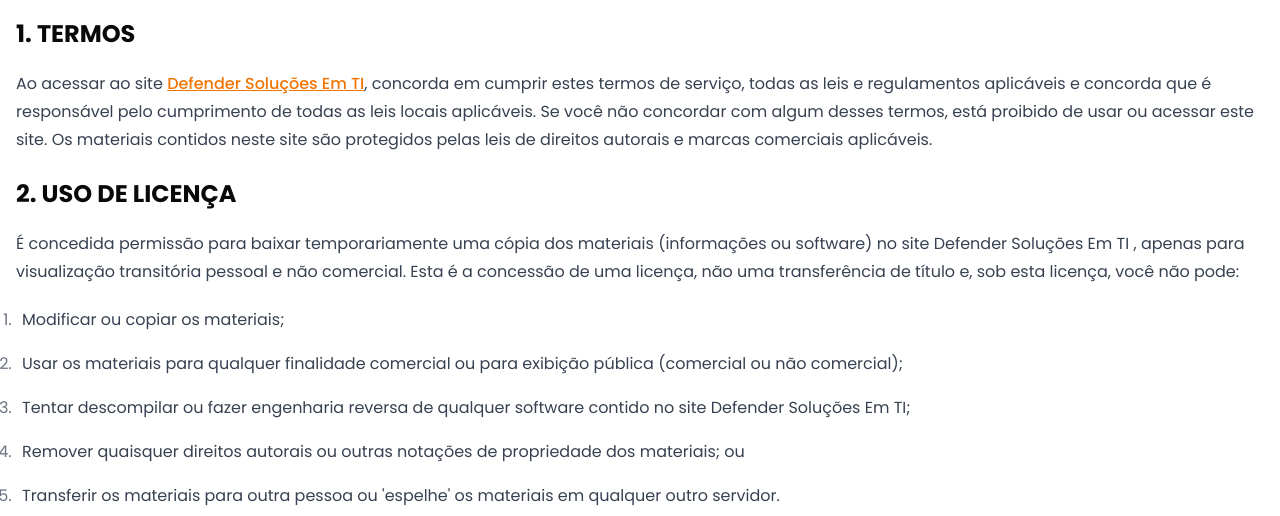
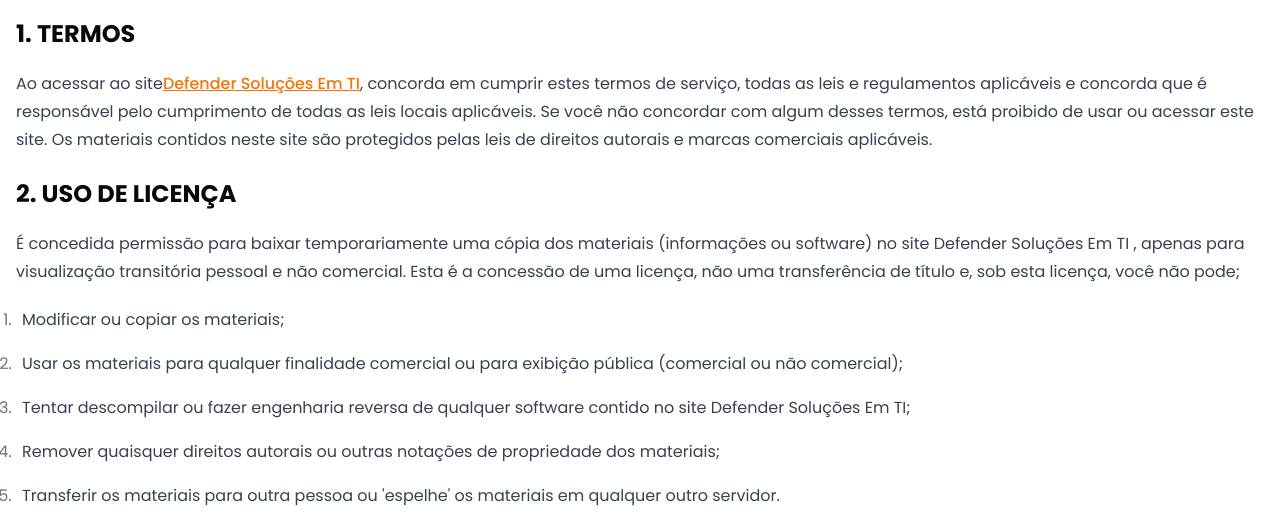
Before and after one commit to sirdav1d/defender, a Next.js app: page /terms in a window 1280 px wide. Shown: the part 142-658 px from the top of the page. Built offline with nearby package versions, Linux system fonts and the light colour scheme.

Commit message:
fix: :speech_balloon: ajuste de textos não suportados

```diff
--- a/src/app/terms/page.tsx
+++ b/src/app/terms/page.tsx
@@ -14,14 +14,14 @@
 								1. Termos
 							</h2>
 							<p className='prose mt-5 min-w-full'>
-								Ao acessar ao site{' '}
+								Ao acessar ao site
 								<a
 									className='underline text-brand-orange-500 font-medium hover:text-brand-orange-700 transition-all duration-200 ease-linear'
 									href='https://www.defenderinfo.com/'>
 									Defender Soluções Em TI
 								</a>
 								, concorda em cumprir estes termos de serviço, todas as leis e
-								regulamentos aplicáveis ​​e concorda que é responsável pelo
+								regulamentos aplicáveis e concorda que é responsável pelo
 								cumprimento de todas as leis locais aplicáveis. Se você não
 								concordar com algum desses termos, está proibido de usar ou
 								acessar este site. Os materiais contidos neste site são
@@ -37,22 +37,21 @@
 								materiais (informações ou software) no site Defender Soluções Em
 								TI , apenas para visualização transitória pessoal e não
 								comercial. Esta é a concessão de uma licença, não uma
-								transferência de título e, sob esta licença, você não
-								pode:&nbsp;
+								transferência de título e, sob esta licença, você não pode;
 							</p>
 							<ol className='prose mt-5 min-w-full list-decimal flex flex-col items-start justify-start'>
-								<li>Modificar ou copiar os materiais;&nbsp;</li>
+								<li>Modificar ou copiar os materiais;</li>
 								<li>
 									Usar os materiais para qualquer finalidade comercial ou para
-									exibição pública (comercial ou não comercial);&nbsp;
+									exibição pública (comercial ou não comercial);
 								</li>
 								<li>
 									Tentar descompilar ou fazer engenharia reversa de qualquer
-									software contido no site Defender Soluções Em TI;&nbsp;
+									software contido no site Defender Soluções Em TI;
 								</li>
 								<li>
 									Remover quaisquer direitos autorais ou outras notações de
-									propriedade dos materiais; ou&nbsp;
+									propriedade dos materiais;
 								</li>
 								<li>
 									Transferir os materiais para outra pessoa ou 'espelhe' os
@@ -84,7 +83,7 @@
 								<li>
 									Além disso, o Defender Soluções Em TI não garante ou faz
 									qualquer representação relativa à precisão, aos resultados
-									prováveis ​​ou à confiabilidade do uso dos materiais em seu
+									prováveis ou à confiabilidade do uso dos materiais em seu
 									site ou de outra forma relacionado a esses materiais ou em
 									sites vinculados a este site.
 								</li>
```
